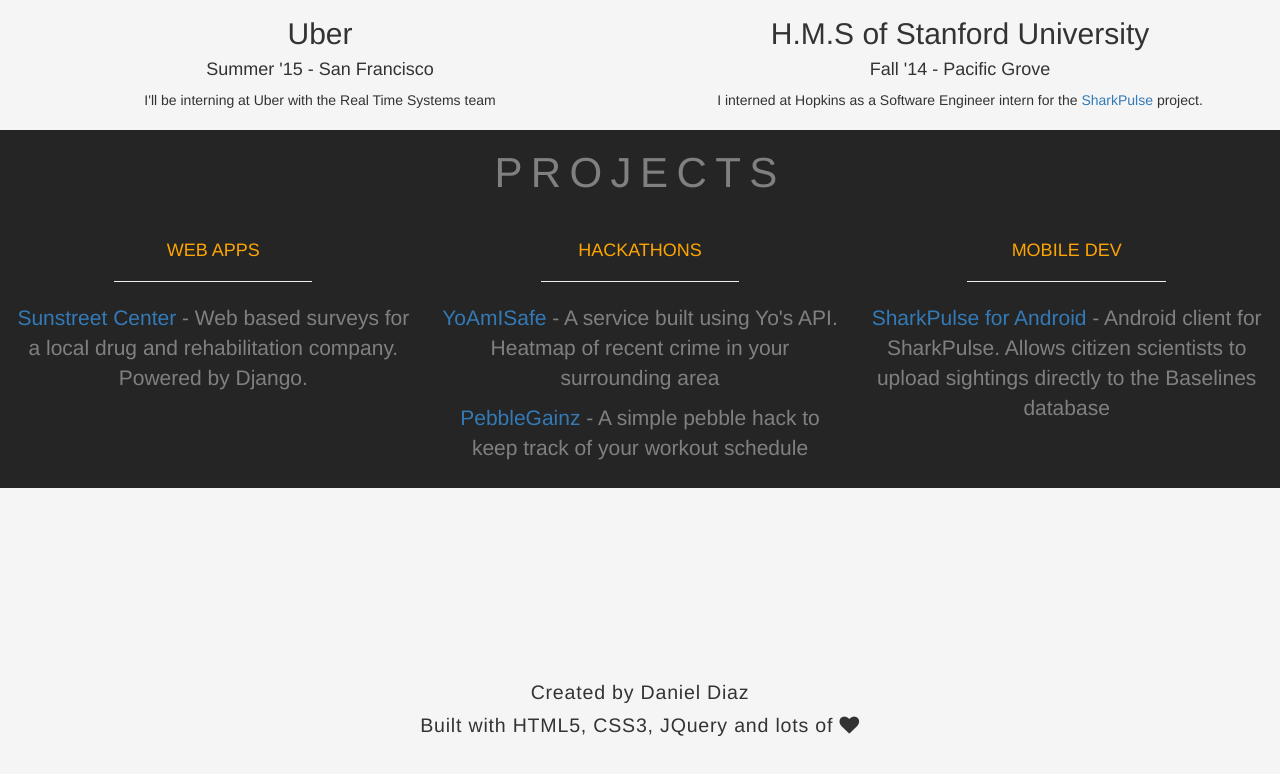
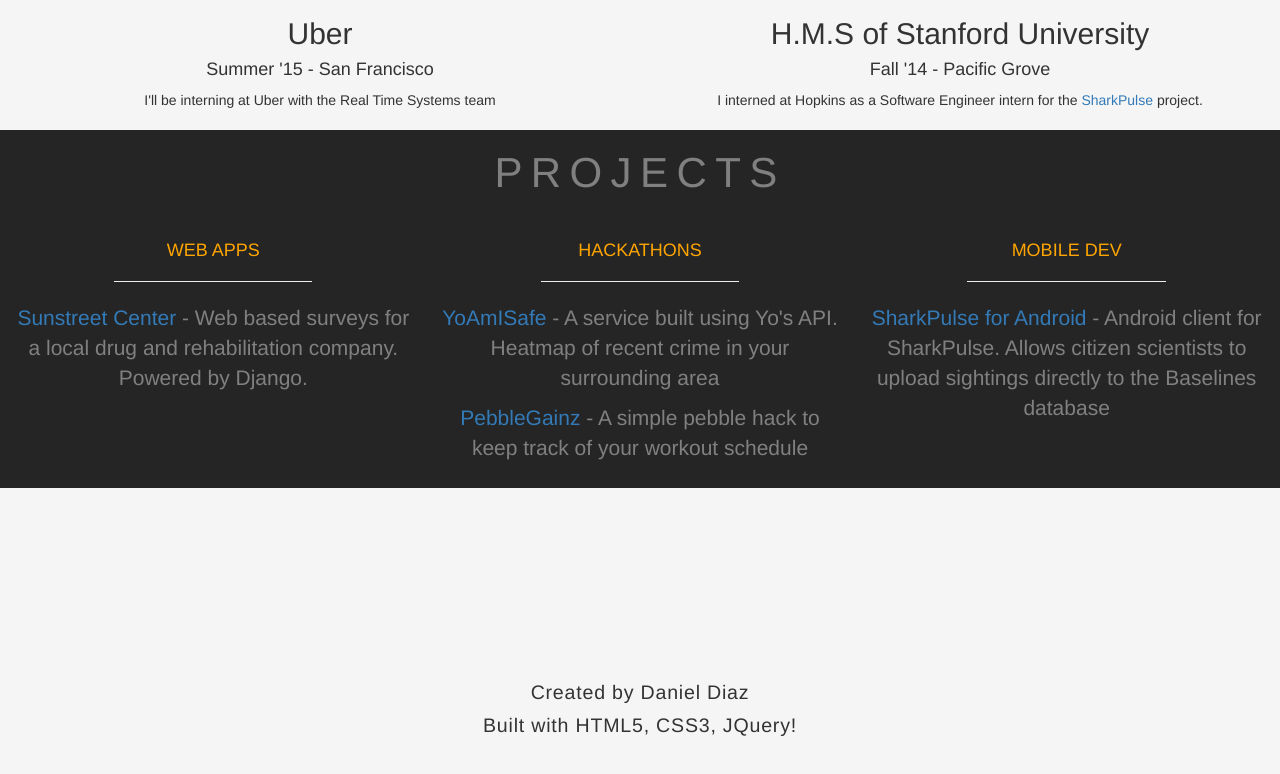
Before and after one commit to dcarrot2/dcarrot2.github.io, a plain HTML site: page index.html in a window 1280 px wide. Shown: the part 1600-2374 px from the top of the page. Drawn offline with nearby package versions, Linux system fonts and the light colour scheme.

Commit message:
Style changes

```diff
--- a/index.html
+++ b/index.html
@@ -116,7 +116,7 @@
         </div>
     </div>
     <div style="background: #F5F5F5;"id="footer" class="container-fluid">
-        <h3>Created by Daniel Diaz <br />Built with HTML5, CSS3, JQuery and lots of <span class="fa fa-heart"></span></h3>
+        <h3>Created by Daniel Diaz <br />Built with HTML5, CSS3, JQuery!</h3>
     </div>
     <script src="https://ajax.googleapis.com/ajax/libs/jquery/1.11.1/jquery.min.js"></script>
     <script src="js/app.js"></script>
```
